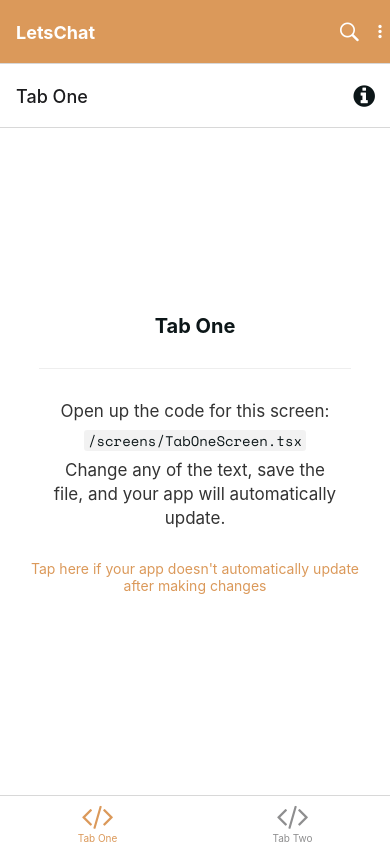
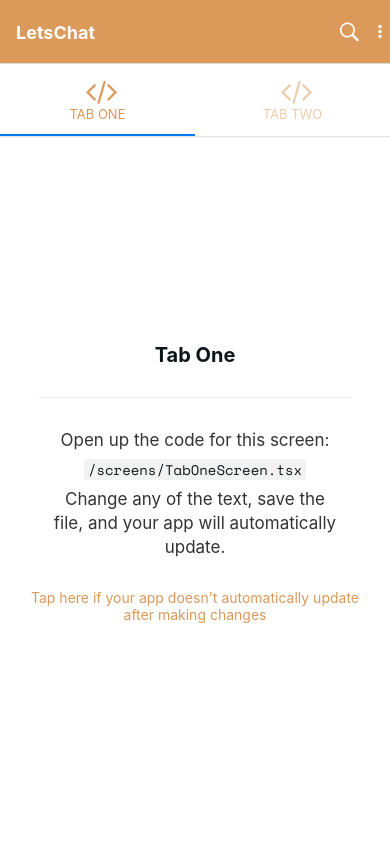
Before and after one commit to ionaxiong/letschat, a React Native app: screen /TabOne in a window 390 px wide. Built offline with nearby package versions, Linux system fonts and the light colour scheme; what expo-linking would draw is missing.

Commit message:
top tab navigator

```diff
--- /dev/null
+++ b/navigation/MainTabNavigator.tsx
@@ -0,0 +1,51 @@
+import { FontAwesome } from "@expo/vector-icons";
+import * as React from "react";
+import { Pressable } from "react-native";
+import Colors from "../constants/Colors";
+import useColorScheme from "../hooks/useColorScheme";
+import TabOneScreen from "../screens/TabOneScreen";
+import TabTwoScreen from "../screens/TabTwoScreen";
+import { RootTabScreenProps } from "../types";
+import { MainTab, TabBarIcon } from "./index";
+
+export function BottomTabNavigator() {
+  const colorScheme = useColorScheme();
+
+  return (
+    <MainTab.Navigator
+      initialRouteName="TabOne"
+      screenOptions={{
+        tabBarActiveTintColor: Colors[colorScheme].tint,
+      }}
+    >
+      <MainTab.Screen
+        name="TabOne"
+        component={TabOneScreen}
+        options={({ navigation }: RootTabScreenProps<"TabOne">) => ({
+          title: "Tab One",
+          tabBarIcon: ({ color }) => <TabBarIcon name="code" color={color} />,
+          headerRight: () => (
+            <Pressable
+              onPress={() => navigation.navigate("Modal")}
+              style={({ pressed }) => ({
+                opacity: pressed ? 0.5 : 1,
+              })}
+            >
+              <FontAwesome
+                name="info-circle"
+                size={25}
+                color={Colors[colorScheme].text}
+                style={{ marginRight: 15 }} />
+            </Pressable>
+          ),
+        })} />
+      <MainTab.Screen
+        name="TabTwo"
+        component={TabTwoScreen}
+        options={{
+          title: "Tab Two",
+          tabBarIcon: ({ color }) => <TabBarIcon name="code" color={color} />,
+        }} />
+    </MainTab.Navigator>
+  );
+}
--- a/navigation/index.tsx
+++ b/navigation/index.tsx
@@ -9,6 +9,7 @@ import {
   MaterialCommunityIcons,
 } from "@expo/vector-icons";
 import { createBottomTabNavigator } from "@react-navigation/bottom-tabs";
+import {createMaterialTopTabNavigator} from "@react-navigation/material-top-tabs";
 import {
   NavigationContainer,
   DefaultTheme,
@@ -16,18 +17,15 @@ import {
 } from "@react-navigation/native";
 import { createNativeStackNavigator } from "@react-navigation/native-stack";
 import * as React from "react";
-import { ColorSchemeName, Pressable, View } from "react-native";
+import { ColorSchemeName, View } from "react-native";
 import Colors from "../constants/Colors";
-import useColorScheme from "../hooks/useColorScheme";
 import ModalScreen from "../screens/ModalScreen";
 import NotFoundScreen from "../screens/NotFoundScreen";
-import TabOneScreen from "../screens/TabOneScreen";
-import TabTwoScreen from "../screens/TabTwoScreen";
 import {
   RootStackParamList,
   RootTabParamList,
-  RootTabScreenProps,
 } from "../types";
+import * as MainTabNavigator from "./MainTabNavigator";
 import LinkingConfiguration from "./LinkingConfiguration";
 
 export default function Navigation({
@@ -67,7 +65,7 @@ function RootNavigator() {
     >
       <Stack.Screen
         name="Root"
-        component={BottomTabNavigator}
+        component={MainTabNavigator.BottomTabNavigator}
         options={{
           title: "LetsChat",
           headerRight: () => (
@@ -102,57 +100,12 @@ function RootNavigator() {
  * A bottom tab navigator displays tab buttons on the bottom of the display to switch screens.
  * https://reactnavigation.org/docs/bottom-tab-navigator
  */
-const BottomTab = createBottomTabNavigator<RootTabParamList>();
-
-function BottomTabNavigator() {
-  const colorScheme = useColorScheme();
-
-  return (
-    <BottomTab.Navigator
-      initialRouteName="TabOne"
-      screenOptions={{
-        tabBarActiveTintColor: Colors[colorScheme].tint,
-      }}
-    >
-      <BottomTab.Screen
-        name="TabOne"
-        component={TabOneScreen}
-        options={({ navigation }: RootTabScreenProps<"TabOne">) => ({
-          title: "Tab One",
-          tabBarIcon: ({ color }) => <TabBarIcon name="code" color={color} />,
-          headerRight: () => (
-            <Pressable
-              onPress={() => navigation.navigate("Modal")}
-              style={({ pressed }) => ({
-                opacity: pressed ? 0.5 : 1,
-              })}
-            >
-              <FontAwesome
-                name="info-circle"
-                size={25}
-                color={Colors[colorScheme].text}
-                style={{ marginRight: 15 }}
-              />
-            </Pressable>
-          ),
-        })}
-      />
-      <BottomTab.Screen
-        name="TabTwo"
-        component={TabTwoScreen}
-        options={{
-          title: "Tab Two",
-          tabBarIcon: ({ color }) => <TabBarIcon name="code" color={color} />,
-        }}
-      />
-    </BottomTab.Navigator>
-  );
-}
+export const MainTab = createMaterialTopTabNavigator<RootTabParamList>();
 
 /**
  * You can explore the built-in icon families and icons on the web at https://icons.expo.fyi/
  */
-function TabBarIcon(props: {
+export function TabBarIcon(props: {
   name: React.ComponentProps<typeof FontAwesome>["name"];
   color: string;
 }) {
--- a/package.json
+++ b/package.json
@@ -30,6 +30,7 @@
     "react": "17.0.1",
     "react-dom": "17.0.1",
     "react-native": "0.64.3",
+    "react-native-pager-view": "^5.4.15",
     "react-native-reanimated": "^2.6.0",
     "react-native-safe-area-context": "3.3.2",
     "react-native-screens": "~3.10.1",
```
Also changed, not shown: 1 other file (tests, documents, lock files or other folders).
